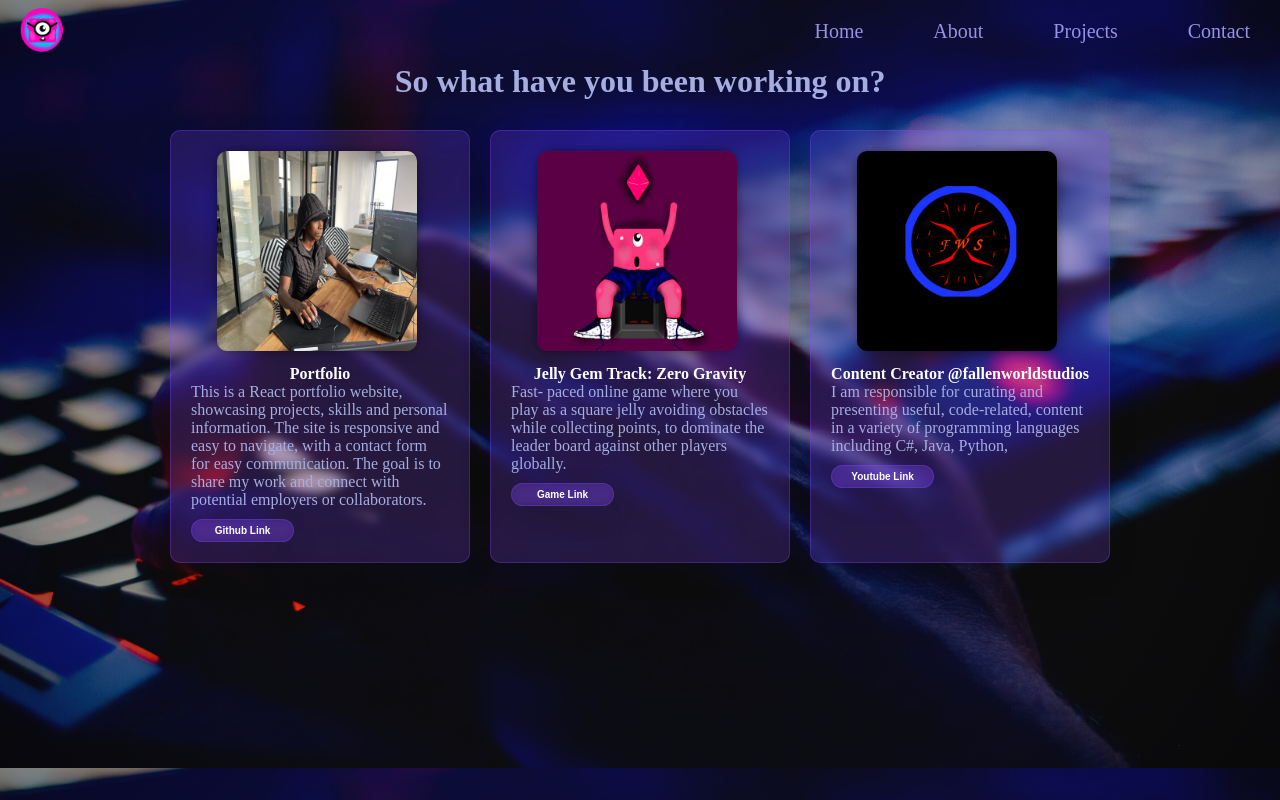
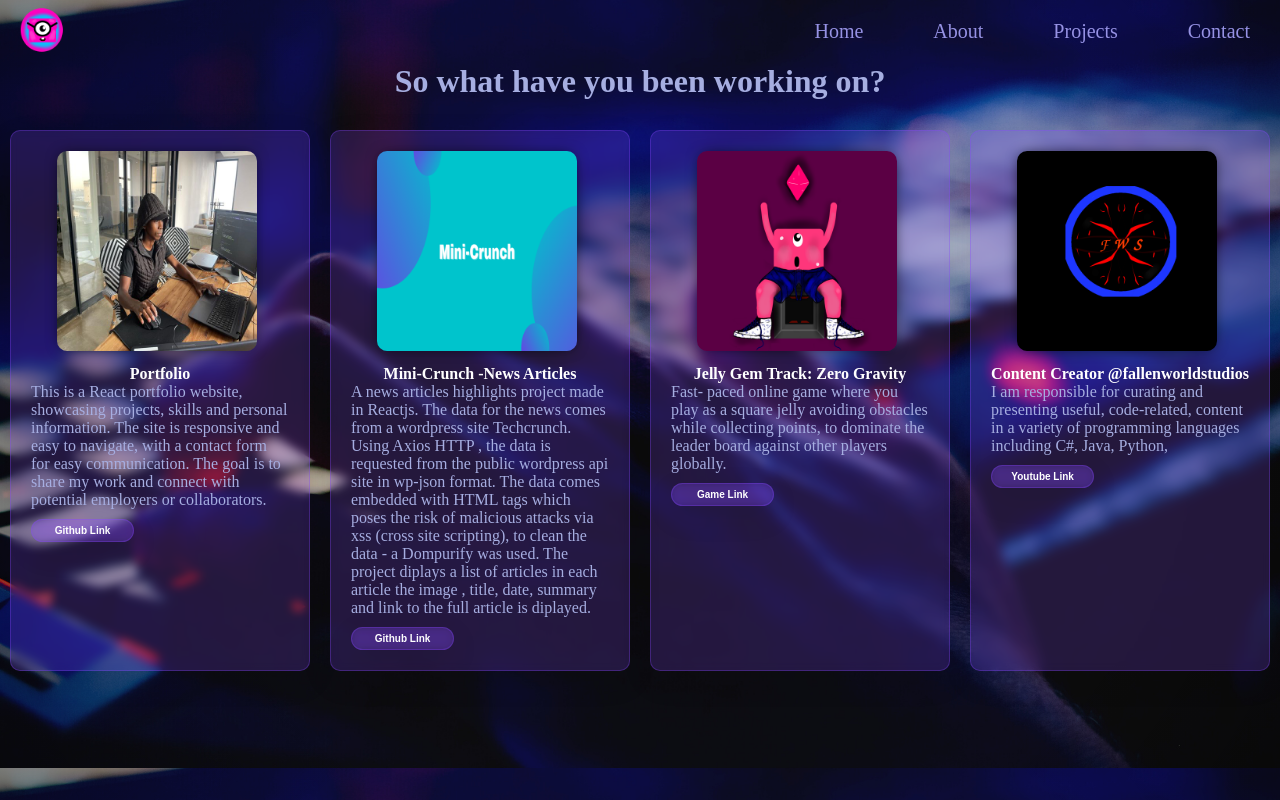
Before and after one commit to Mxol1s1/Portfolio, a React (Create React App) app: page /projects in a window 1280 px wide. Built offline with nearby package versions, Linux system fonts and the light colour scheme.

Commit message:
Updated my projects list

```diff
--- a/src/data/projects.js
+++ b/src/data/projects.js
@@ -10,7 +10,16 @@ const projects = [
       alt: "portfolio_image"
     },
     {
-        id:2,
+      id:2,
+      title:"Mini-Crunch -News Articles ",
+      description:"A news articles highlights project made in Reactjs. The data for the news comes from a wordpress site Techcrunch. Using Axios HTTP , the data is requested from the public wordpress api site in wp-json format. The data comes embedded with HTML tags which poses the risk of malicious attacks via xss (cross site scripting), to clean the data - a Dompurify was used. The project diplays a list of articles in each article the image , title, date, summary and link to the full article is diplayed.",
+      image:"mini.png",
+      link:"https://github.com/Mxol1s1/news_article",
+      linkDescription:"Github link",
+      alt: "web_image"
+    },
+    {
+        id:3,
         title:"Jelly Gem Track: Zero Gravity",
         description:"Fast- paced online game where you play as a square jelly avoiding obstacles while collecting points, to dominate the leader board against other players globally.",
 
@@ -21,7 +30,7 @@ const projects = [
       },
 
       {
-        id:3,
+        id:4,
         title:"Content Creator @fallenworldstudios",
         description:"I am responsible for curating and presenting useful, code-related, content in a variety of programming languages including C#, Java, Python,",
         image:"FWS.png",
```
Also changed, not shown: src/assets/mini.png (added), 17 other files (tests, documents, lock files or other folders).
